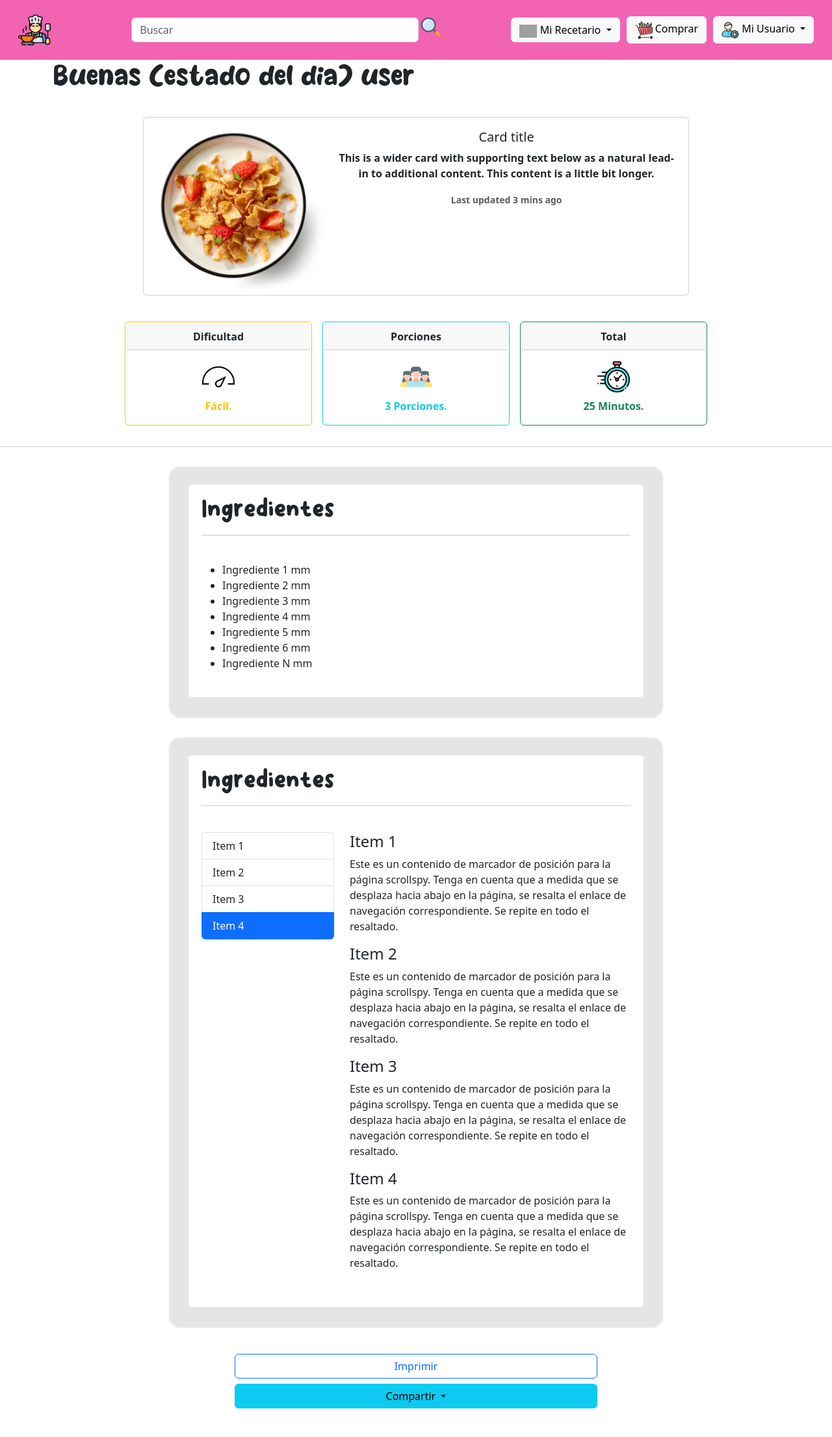
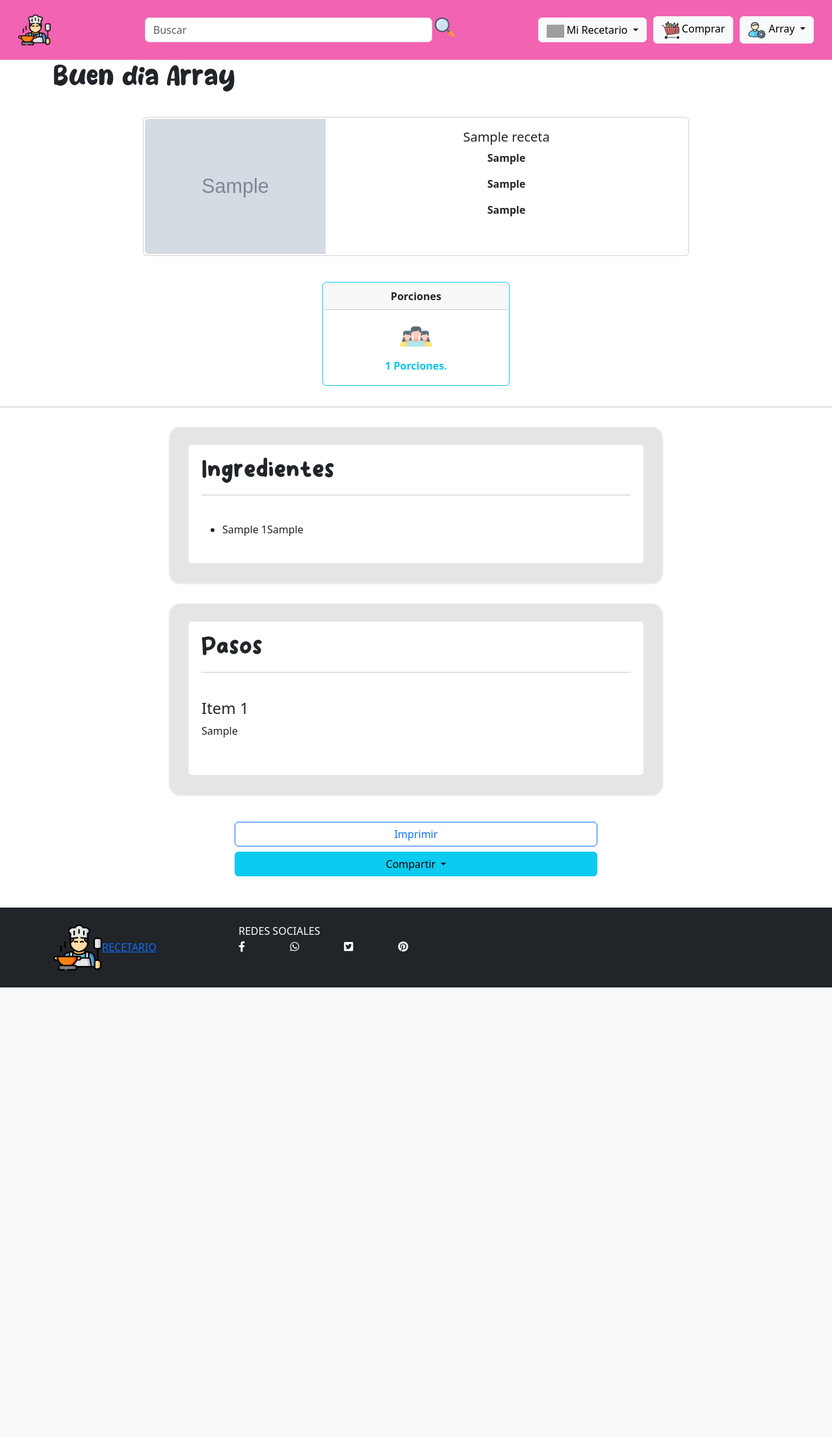
Before and after one commit to DoggieFarts/Recetario, a PHP site: page /VerReceta.php?id=1 in a window 1280 px wide. Shown: the top 2212 px of the page at 65% size. After the commit the page ends 1520 px from the top, so only its background shows below. Run offline with PHP 8.4, Linux system fonts and the light colour scheme; the visitor is signed in with stand-in values (Sample User, id 1); tables that the repository leaves empty hold one stand-in row (values such as "Sample post"); grey boxes marked "Sample" are stand-in pictures; some libraries are stand-ins or nearby versions; grey boxes are pictures that could not be loaded.

Commit message:
recetas final

```diff
--- a/Crear_receta.php
+++ b/Crear_receta.php
@@ -39,7 +39,7 @@ session_start();
       </button>
 
       <div class="collapse navbar-collapse" id="navbar-toggler">
-        <a class="navbar-brand" href="#">
+        <a class="navbar-brand" href="index.php">
           <img src="images/cocina.png" width="50" alt="Logo de la página web">
         </a>
 
@@ -58,7 +58,7 @@ session_start();
               Mi Recetario
             </button>
             <ul class="dropdown-menu me-2 dropdown-menu-info">
-              <li><a class="dropdown-item active" href="#">Mis Recetas</a></li>
+              <li><a class="dropdown-item active" href="MisRecetas.php">Mis Recetas</a></li>
               <li><a class="dropdown-item" href="Crear_receta.php">Crear Receta</a></li>
               <li><a class="dropdown-item" href="#">Something</a></li>
               <li>
--- a/MisRecetas.php
+++ b/MisRecetas.php
@@ -39,7 +39,7 @@ session_start();
             </button>
 
             <div class="collapse navbar-collapse" id="navbar-toggler">
-                <a class="navbar-brand" href="#">
+                <a class="navbar-brand" href="index.php">
                     <img src="images/cocina.png" width="50" alt="Logo de la página web">
                 </a>
 
@@ -58,8 +58,8 @@ session_start();
                             Mi Recetario
                         </button>
                         <ul class="dropdown-menu me-2 dropdown-menu-info">
-                            <li><a class="dropdown-item active" href="#">Mis Recetas</a></li>
-                            <li><a class="dropdown-item" href="#">Crear Receta</a></li>
+                            <li><a class="dropdown-item active" href="MisRecetas.php">Mis Recetas</a></li>
+                            <li><a class="dropdown-item" href="Crear_receta.php">Crear Receta</a></li>
                             <li><a class="dropdown-item" href="#">Something</a></li>
                             <li>
                                 <hr class="dropdown-divider">
--- a/VerReceta.php
+++ b/VerReceta.php
@@ -1,3 +1,6 @@
+<?php
+session_start();
+?>
 <!DOCTYPE html>
 <html lang="es">
 
@@ -13,8 +16,7 @@
   <!--Favicon - icono de la pestaña-->
   <link rel="icon" type="image/x-icon" href="images/cocinero.png">
   <!--Bootstrap-->
-  <link href="https://cdn.jsdelivr.net/npm/bootstrap@5.3.0-alpha1/dist/css/bootstrap.min.css" rel="stylesheet"
-        integrity="sha384-GLhlTQ8iRABdZLl6O3oVMWSktQOp6b7In1Zl3/Jr59b6EGGoI1aFkw7cmDA6j6gD" crossorigin="anonymous">
+  <link href="https://cdn.jsdelivr.net/npm/bootstrap@5.3.0-alpha1/dist/css/bootstrap.min.css" rel="stylesheet" integrity="sha384-GLhlTQ8iRABdZLl6O3oVMWSktQOp6b7In1Zl3/Jr59b6EGGoI1aFkw7cmDA6j6gD" crossorigin="anonymous">
   <!-- CDN Font Awesome -->
   <link rel="stylesheet" href="https://cdnjs.cloudflare.com/ajax/libs/font-awesome/6.3.0/css/all.min.css">
 
@@ -33,8 +35,7 @@
   <!--Barra de Navegación-->
   <nav class="navbar navbar-expand-md navbar-light sticky-top">
     <div class="container-fluid">
-    <button class="navbar-toggler" type="button" data-bs-toggle="collapse" data-bs-target="#navbar-toggler"
-            aria-controls="navbarTogglerDemo01" aria-expanded="false" aria-label="Toggle navigation">
+      <button class="navbar-toggler" type="button" data-bs-toggle="collapse" data-bs-target="#navbar-toggler" aria-controls="navbarTogglerDemo01" aria-expanded="false" aria-label="Toggle navigation">
         <span class="navbar-toggler-icon"></span>
       </button>
 
@@ -60,8 +61,8 @@
               Mi Recetario
             </button>
             <ul class="dropdown-menu me-2 dropdown-menu-info">
-            <li><a class="dropdown-item active" href="#">Mis Recetas</a></li>
-            <li><a class="dropdown-item" href="#">Crear Receta</a></li>
+              <li><a class="dropdown-item active" href="MisRecetas.php">Mis Recetas</a></li>
+              <li><a class="dropdown-item" href="Crear_receta.php">Crear Receta</a></li>
               <li><a class="dropdown-item" href="#">Something</a></li>
               <li>
                 <hr class="dropdown-divider">
@@ -77,10 +78,11 @@
 
 
           <div class="dropdown">
-          <button class="btn btn-light dropdown-toggle btn-3" type="button" data-bs-toggle="dropdown"
-                  aria-expanded="true">
+            <button class="btn btn-light dropdown-toggle btn-3" type="button" data-bs-toggle="dropdown" aria-expanded="true">
               <img src="images/user.png" width="27" alt="carrito de compras">
-            Mi Usuario
+              <?php
+              include "./php/session.php"
+              ?>
             </button>
             <ul class="dropdown-menu dropdown-menu-info">
               <li><a class="dropdown-item" href="#">Configuración</a></li>
@@ -96,7 +98,7 @@
 
   <!--Sección Hero -> (Sección principal) -->
   <section>
-  <div class="container" >
+    <div class="container">
       <!--info-->
 
     </div>
@@ -132,7 +134,12 @@
   <section class="mostrar_receta">
     <div class="container">
 
-    <h1>Buenas (estado del dia) user</h1>
+      <h1>Buen dia
+        <?php
+        $usuario = $_SESSION['Usuario'];
+        echo $usuario;
+        ?>
+      </h1>
       <br>
 
     </div>
@@ -142,118 +149,9 @@
       <div class="card mb-6" style="width: 840px;">
         <div class="row g-0">
           <div class="col-md-4">
-          <img src="images/cena.jpg" class="img-fluid rounded-start" alt="...">
-        </div>
-        <div class="col-md-8">
-          <div class="card-body">
-            <h5 class="card-title">Card title</h5>
-            <p class="card-text">This is a wider card with supporting text below as a natural lead-in to additional content. This content is a little bit longer.</p>
-            <p class="card-text"><small class="text-body-secondary">Last updated 3 mins ago</small></p>
-          </div>
-        </div>
-      </div>
-    </div>
-  </div>
-</section>
-<br>
-
-<section class="centrar-todo">
-  <div class="container centrar-todo">
-    <div class="row container_elementos">
-
-        <div class="card border-warning mb-3" style="max-width: 18rem;">
-          <div class="card-header">Dificultad</div>
-          <div class="card-body text-warning">
-            <img class="card-title" src="images/dificultad.png" width="50" alt="Logo de la página web">
-            <p class="card-text">Fácil.</p>
-          </div>
-        </div>
-
-        <div class="card border-info mb-3" style="max-width: 18rem;">
-          <div class="card-header">Porciones</div>
-          <div class="card-body text-info">
-            <img class="card-title" src="images/personas.png" width="50" alt="Logo de la página web">
-            <p class="card-text">3 Porciones.</p>
-          </div>
-        </div>
-
-        <div class="card border-success mb-3" style="max-width: 18rem;">
-          <div class="card-header">Total</div>
-          <div class="card-body text-success">
-            <img class="card-title" src="images/reloj.png" width="50" alt="Logo de la página web">
-            <p class="card-text">25 Minutos.</p>
-          </div>
-        </div>
-    </div>
-  </div>
-</section>
-<hr>
-<br>
-
-<section class="centrado">
-  <div class="container1" >
-
-    <div class="wrap">
-      <h2>Ingredientes</h2>
-    </div>
-
-    <div class="inp-ggroup2">
-      <ul>
-        <li>Ingrediente 1 mm</li>
-        <li>Ingrediente 2 mm </li>
-        <li>Ingrediente 3 mm</li>
-        <li>Ingrediente 4 mm </li>
-        <li>Ingrediente 5 mm</li>
-        <li>Ingrediente 6 mm </li>
-        <li>Ingrediente N mm </li>
-      </ul>
-
-    </div>
-  </div>
-</section>
-<br>
-<br>
-<br>
-
-<section class="centrado">
-  <div class="container1" >
-
-    <div class="wrap">
-      <h2>Ingredientes</h2>
-    </div>
-
-    <div class="inp-ggroup2">
-      <div class="row">
-        <div class="col-4">
-          <div id="list-example" class="list-group">
-            <a class="list-group-item list-group-item-action" href="#list-item-1">Item 1</a>
-            <a class="list-group-item list-group-item-action" href="#list-item-2">Item 2</a>
-            <a class="list-group-item list-group-item-action" href="#list-item-3">Item 3</a>
-            <a class="list-group-item list-group-item-action" href="#list-item-4">Item 4</a>
-          </div>
-        </div>
-        <div class="col-8">
-          <div data-bs-spy="scroll" data-bs-target="#list-example" data-bs-smooth-scroll="true" class="scrollspy-example" tabindex="0">
-            <h4 id="list-item-1">Item 1</h4>
-            <p>Este es un contenido de marcador de posición para la página scrollspy. Tenga en cuenta que a medida que se
-              desplaza hacia abajo en la página, se resalta el enlace de navegación correspondiente. Se repite en todo el
-              resaltado.
-            </p>
-            <h4 id="list-item-2">Item 2</h4>
-            <p>Este es un contenido de marcador de posición para la página scrollspy. Tenga en cuenta que a medida que se
-              desplaza hacia abajo en la página, se resalta el enlace de navegación correspondiente. Se repite en todo el
-              resaltado.
-            </p>
-            <h4 id="list-item-3">Item 3</h4>
-            <p>Este es un contenido de marcador de posición para la página scrollspy. Tenga en cuenta que a medida que se
-              desplaza hacia abajo en la página, se resalta el enlace de navegación correspondiente. Se repite en todo el
-              resaltado.
-            </p>
-            <h4 id="list-item-4">Item 4</h4>
-            <p>Este es un contenido de marcador de posición para la página scrollspy. Tenga en cuenta que a medida que se
-              desplaza hacia abajo en la página, se resalta el enlace de navegación correspondiente. Se repite en todo el
-              resaltado.
-            </p>
+            <?php
+              include"./php/verReceta.php";
+            ?>
             </div>
           </div>
         </div>
@@ -310,9 +208,7 @@
 
 
 
-<script src="https://cdn.jsdelivr.net/npm/bootstrap@5.3.0-alpha1/dist/js/bootstrap.bundle.min.js"
-        integrity="sha384-w76AqPfDkMBDXo30jS1Sgez6pr3x5MlQ1ZAGC+nuZB+EYdgRZgiwxhTBTkF7CXvN"
-        crossorigin="anonymous">
+  <script src="https://cdn.jsdelivr.net/npm/bootstrap@5.3.0-alpha1/dist/js/bootstrap.bundle.min.js" integrity="sha384-w76AqPfDkMBDXo30jS1Sgez6pr3x5MlQ1ZAGC+nuZB+EYdgRZgiwxhTBTkF7CXvN" crossorigin="anonymous">
   </script>
   <!-- My script -->
   <script src="js/create_receta.js"></script>
@@ -333,9 +229,9 @@
             <br>
             <select>
               <option value="" selected disabled>Tipo de comida</option>
-              <option value="vegana" >Vegana</option>
-              <option value="vegetariana" >Vegetariana</option>
-              <option value="carnivora" >Carnívora</option>
+              <option value="vegana">Vegana</option>
+              <option value="vegetariana">Vegetariana</option>
+              <option value="carnivora">Carnívora</option>
               <option value="sinfiltro">Sin preferencia</option>
             </select>
             <br>
@@ -402,4 +298,5 @@
 
 <script src="js/Bootstrap-Tags-Input-bootstrap-tagsinput-custom.js"></script>
 <script src="js/Bootstrap-Tags-Input-bootstrap-tagsinput.min.js"></script>
+
 </html>
--- a/php/misRecetas.php
+++ b/php/misRecetas.php
@@ -2,7 +2,7 @@
 require "./php/conexion.php";
 //echo"sin id";
 $creador = $_SESSION['ID'];
-$sql1 = "SELECT * FROM `recetas` WHERE '$creador'";
+$sql1 = "SELECT * FROM `recetas` WHERE creador='$creador'";
 $res = $con->query($sql1);
 //echo"antes del primer if";
 if ($res->num_rows > 0) {
--- /dev/null
+++ b/php/verReceta.php
@@ -0,0 +1,87 @@
+<?php
+require "./php/conexion.php";
+//echo"sin id";
+$creador = $_SESSION['ID'];
+$ires=$_GET['id'];
+$sql = "SELECT * FROM `recetas` WHERE creador='$creador' and idrecetas='$ires'";
+$res = $con->query($sql);
+//echo"antes del primer if";
+if ($res->num_rows > 0) {
+    while ($row = $res->fetch_assoc()) {
+        echo'<img src="'.$row["imagen"].'" class="img-fluid rounded-start" alt="...">
+        </div>
+        <div class="col-md-8">
+          <div class="card-body">
+        <h5 class="card-title">'.$row["nombre"].'</h5>
+        <p class="card-text">'.$row["tipoAlimentacion"].'</p>
+        <p class="card-text">'.$row["Categoria"].'</p>
+        <p class="card-text">'.$row["Region"].'</p>
+      </div>
+    </div>
+  </div>
+</div>
+</div>
+</section>
+<br>
+<section class="centrar-todo">
+<div class="container centrar-todo">
+<div class="row container_elementos">
+  <div class="card border-info mb-3" style="max-width: 18rem;">
+    <div class="card-header">Porciones</div>
+    <div class="card-body text-info">
+      <img class="card-title" src="images/personas.png" width="50" alt="Logo de la página web">
+      <p class="card-text">'.$row["porciones"].' Porciones.</p>
+    </div>
+  </div>
+</div>
+</div>
+</section>
+<hr>
+<br>
+<section class="centrado">
+<div class="container1">
+<div class="wrap">
+  <h2>Ingredientes</h2>
+</div>
+<div class="inp-ggroup2">
+  <ul>';
+  $sql1 = "SELECT * FROM `recetasIngredientes` WHERE recetas_idrecetas='$ires'";
+  //echo $sql1;
+  $res1 = $con->query($sql1);
+  if ($res1->num_rows > 0) {
+    while ($row1 = $res1->fetch_assoc()) {
+        echo'<li>'.$row1["ingredientes_ingrediente"].' '.$row1["cantidad"].$row1["unidad"].'</li>';
+    }
+
+  }
+    echo'
+  </ul>
+</div>
+</div>
+</section>
+<br>
+<br>
+<br>
+<section class="centrado">
+<div class="container1">
+<div class="wrap">
+  <h2>Pasos</h2>
+</div>
+<div class="inp-ggroup2">
+  <div class="row">
+    <div class="col-8">
+      <div data-bs-spy="scroll" data-bs-target="#list-example" data-bs-smooth-scroll="true" class="scrollspy-example" tabindex="0">';
+      $sql2 = "SELECT * FROM `Pasos` WHERE recetas_idrecetas='$ires'and recetas_creador='$creador'";
+  $res2 = $con->query($sql2);
+  if ($res2->num_rows > 0) {
+    while ($row2 = $res2->fetch_assoc()) {
+        echo'<h4>Item '.$row2["numPasos"].'</h4>
+        <p>'.$row2["paso"].'
+        </p>';
+    }
+
+  }
+    }
+} else {
+    echo"<br><p style='color: rgb(136, 1, 1);'>No cuenta con recetas cargadas</p>";
+}
```
Also changed, not shown: php/cargarReceta.php (+5 -3 lines), imgRecetas/tokyoRave.jpg (added). Lines whose indentation alone changed are shown as unchanged.
